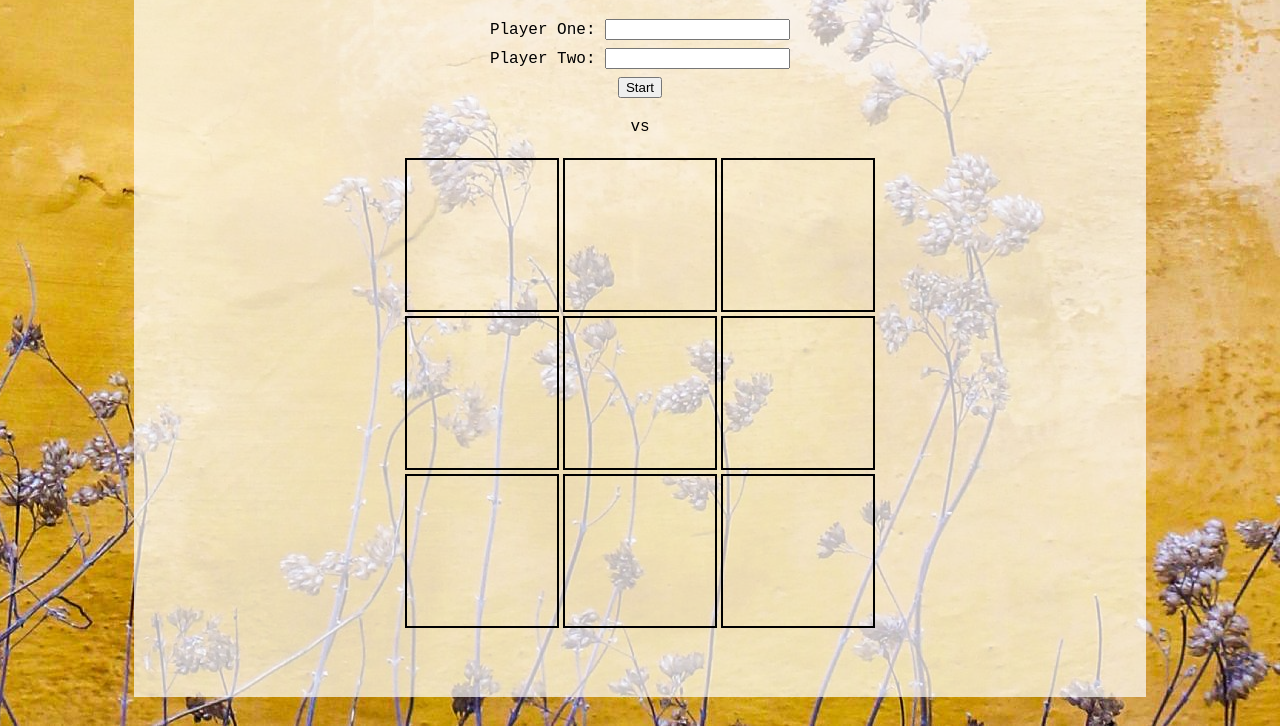
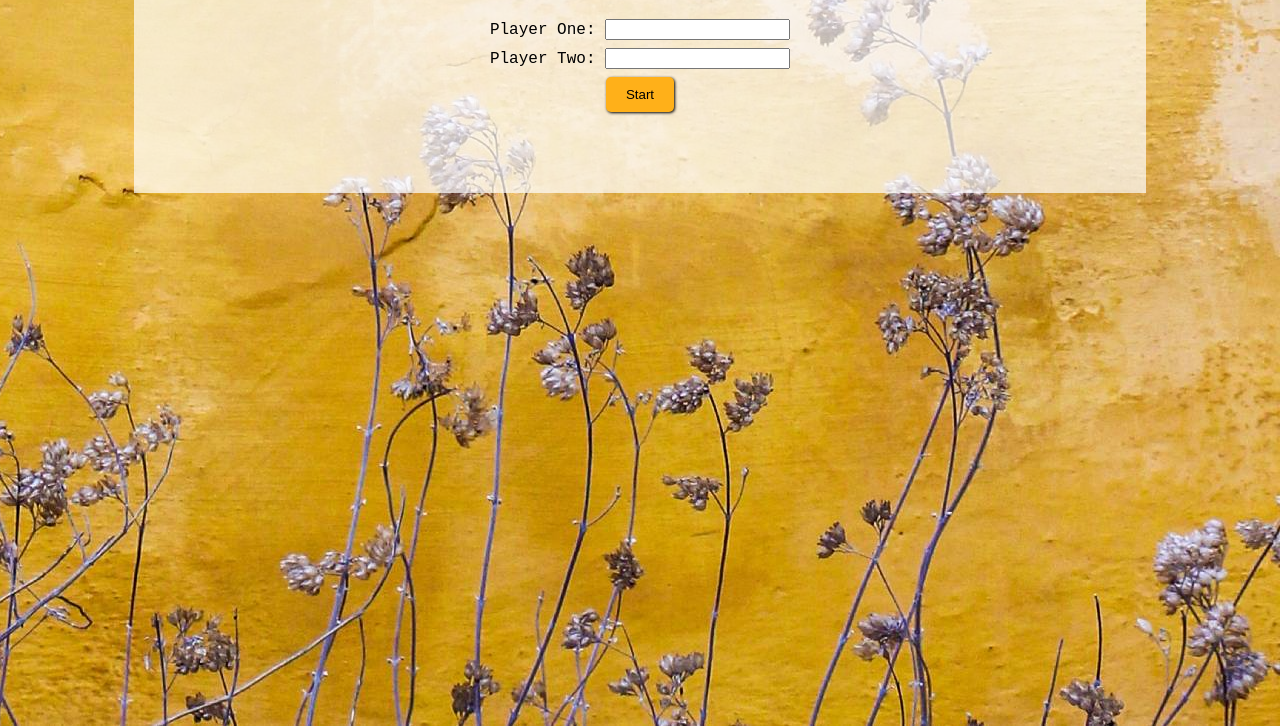
Before and after one commit to YesSeri/factory-module-tictactoe, a plain HTML site: page index.html in a window 1280 px wide. Shown: the part 74-800 px from the top of the page. Drawn offline with Linux system fonts and the light colour scheme.

Commit message:
buttons styled

```diff
--- a/index.html
+++ b/index.html
@@ -23,7 +23,7 @@
             </div>
             <button id='start-btn'>Start</button>
         </div>
-        <div class='' id='game-container'>
+        <div class='none' id='game-container'>
             <div id="player-names"><span id='p1-span'></span><span> vs </span><span id='p2-span'></span></div>
             <div id="gameboard">
                 <div class="row">
--- a/style.css
+++ b/style.css
@@ -25,6 +25,7 @@ html {
     margin: 0.5em;
     width: auto;
 }
+
 
 #gameboard {
     width: 100%;
@@ -98,3 +99,14 @@ span {
         width: min(100px, 33%);
     }
 }
+button{
+    color: black;
+    border: none;
+    box-shadow: 1px 1px 3px;
+    padding:10px 20px;
+    background-color: rgb(255, 176, 25);
+    border-radius: 5px;
+}
+button:hover{
+    background-color: rgb(255, 165, 0);
+}
```
